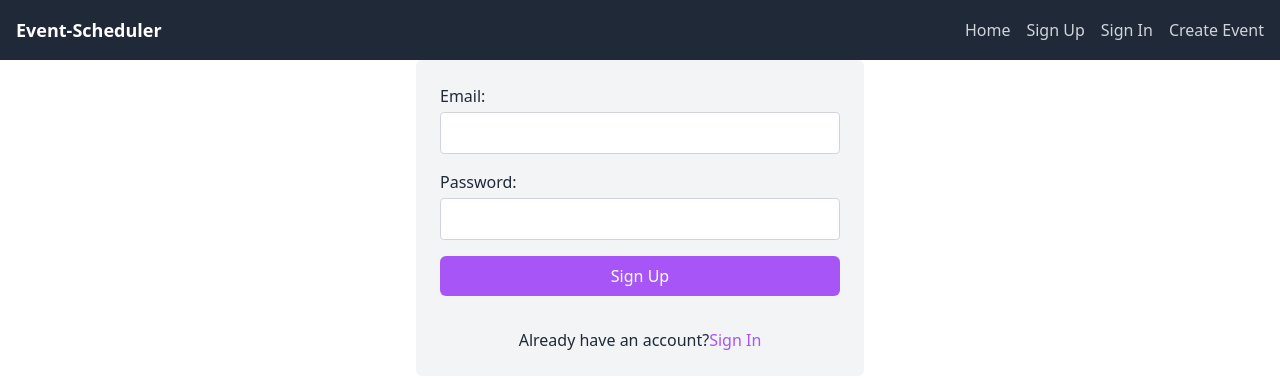
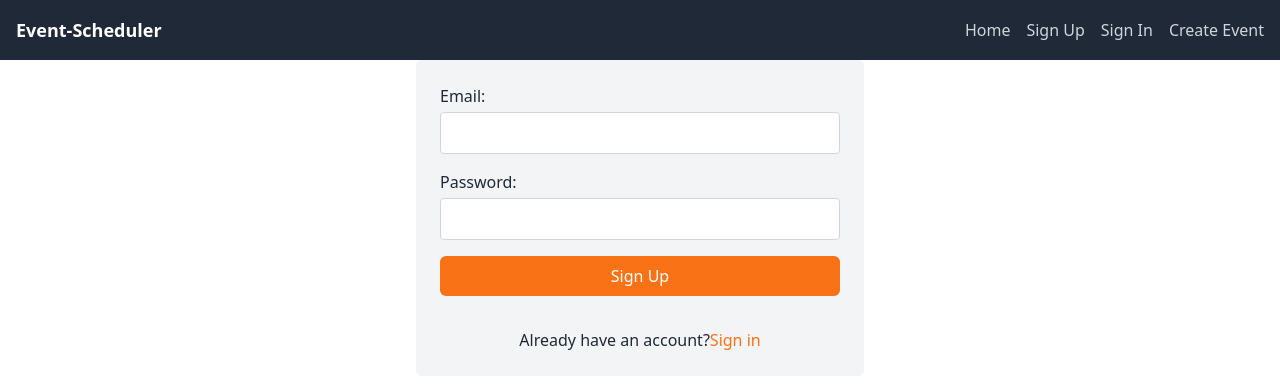
Before and after one commit to Hbindra11/Project-6-restful-eventsManager, a React (Vite) app: page /signUp in a window 1280 px wide. Shown: the top 388 px of the page. Built offline with nearby package versions, Linux system fonts and the light colour scheme.

Commit message:
Changed button colours

```diff
--- a/src/components/SignIn.jsx
+++ b/src/components/SignIn.jsx
@@ -49,13 +49,13 @@ const SignIn = () => {
         />
       </label>
 
-      <button type="submit" className="bg-purple-500 text-white py-2 rounded-md hover:bg-purple-600 transition duration-300">
+      <button type="submit" className="bg-orange-500 text-white py-2 rounded-md hover:bg-orange-600 transition duration-300">
        Sign In
       </button>
 
       <p className="mt-4 text-center">
         Don't have an account?
-      <button onClick={() => navigate('/signIn')} className="text-purple-500 hover:underline">
+      <button onClick={() => navigate('/signIn')} className="text-orange-500 hover:underline">
          Sign Up
       </button>
     </p>
--- a/src/components/SignUp.jsx
+++ b/src/components/SignUp.jsx
@@ -60,14 +60,14 @@ const SignUp = () => {
 
 
 
-    <button type="submit" className="bg-purple-500 text-white py-2 rounded-md hover:bg-purple-600 transition duration-300">
-      Sign Up
+    <button type="submit" className="bg-orange-500 text-white py-2 rounded-md hover:bg-orange-600 transition duration-300">
+       Sign Up
     </button>
 
   <p className="mt-4 text-center">
-  Already have an account?
-  <button onClick={() => navigate('/signIn')} className="text-purple-500 hover:underline">
-    Sign In
+   Already have an account?
+   <button onClick={() => navigate('/signIn')} className="text-orange-500 hover:underline">
+     Sign in
   </button>
 </p>
 
```
